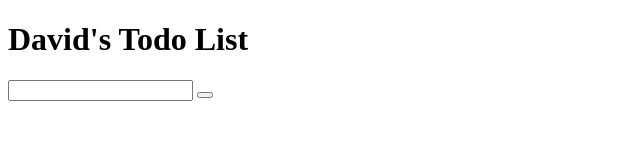
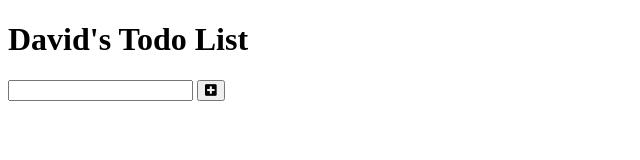
Before and after one commit to davidacosta25081/todo-js, a plain HTML site: page index.html in a window 1280 px wide. Shown: the full height of the page, 0-640 px from the left. Drawn offline with Linux system fonts and the light colour scheme.

Commit message:
divs added to index

```diff
--- a/index.html
+++ b/index.html
@@ -15,9 +15,13 @@
     </header>
     <form>
       <input type="text" class="todo-input">
-      <button class="todo-button" type="submit"></button>
+      <button class="todo-button" type="submit">
+        <i class="fas fa-plus-square"></i>
+      </button>
     </form>
-
+    <div class="todo-container">
+      <ul class="todo-list"></ul>
+    </div>
 
     <script src="./app.js"></script>
 </body>
```
